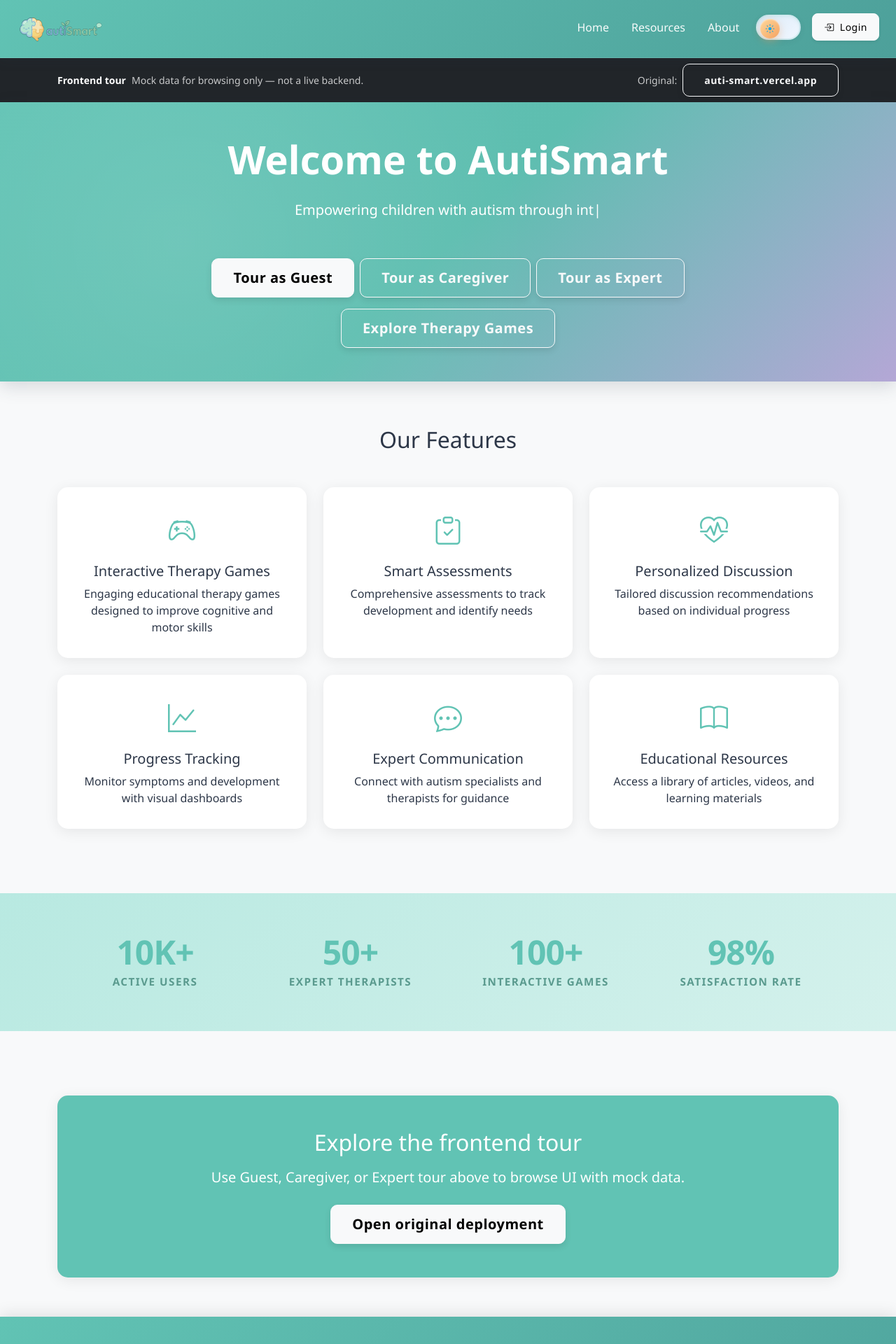
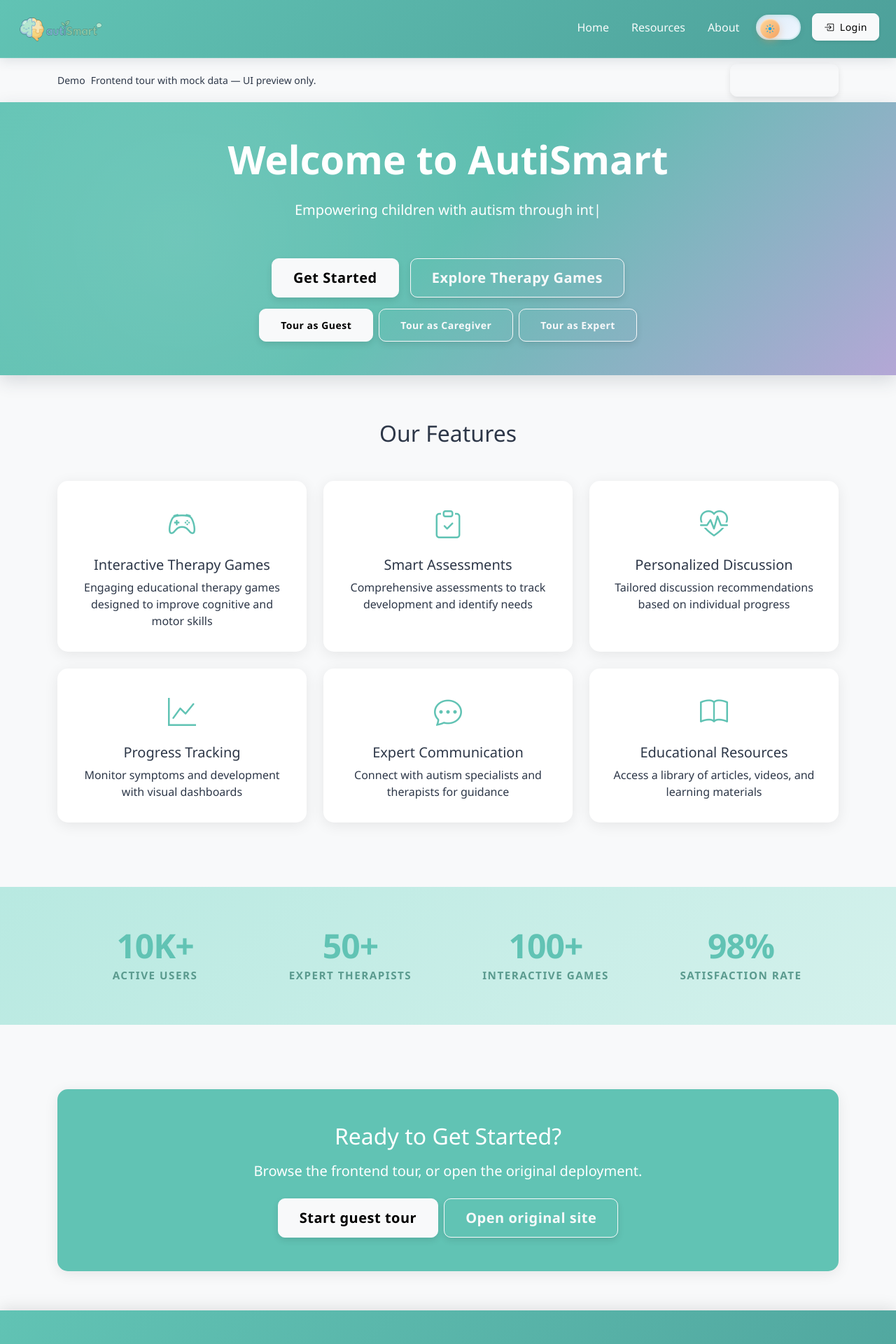
Before and after one commit to AliShah1029384756/Fyp-Autismart, a React (Vite) app in the folder frontend/: page / in a window 1280 px wide. Shown: the top 1920 px of the page at 70% size. Built offline with nearby package versions, Linux system fonts and the light colour scheme; no server answers.

Commit message:
Polish Home demo UI to AutiSmart teal palette (clean, not black)

```diff
--- a/frontend/src/pages/Home.jsx
+++ b/frontend/src/pages/Home.jsx
@@ -118,21 +118,21 @@ const Home = () => {
 
   return (
     <div>
-      <div className="bg-dark text-white py-2 px-3">
+      {/* Clean brand-colored demo strip */}
+      <div className="demo-banner py-2 px-3">
         <div className="container d-flex flex-wrap align-items-center justify-content-between gap-2 small">
-          <div>
-            <strong className="me-2">Frontend tour</strong>
-            <span className="opacity-75">Mock data for browsing only — not a live backend.</span>
+          <div className="d-flex flex-wrap align-items-center gap-2">
+            <span className="demo-pill">Demo</span>
+            <span>Frontend tour with mock data — UI preview only.</span>
           </div>
           <div className="d-flex flex-wrap gap-2 align-items-center">
-            <span className="opacity-75">Original:</span>
             <a
               href={ORIGINAL_URL}
               target="_blank"
               rel="noopener noreferrer"
               className="btn btn-sm btn-outline-light"
             >
-              auti-smart.vercel.app
+              Original site
             </a>
             {isDemoMode && (
               <button
@@ -164,25 +164,16 @@ const Home = () => {
             </span>
           </p>
 
-          {!isAuthenticated || isDemoMode ? (
-            <div className="d-flex gap-2 justify-content-center flex-wrap slide-up delay-2 mb-3">
-              <button type="button" className="btn btn-light btn-lg btn-hover-lift" onClick={() => beginTour('guest')}>
-                Tour as Guest
-              </button>
-              <button type="button" className="btn btn-outline-light btn-lg btn-hover-lift" onClick={() => beginTour('caregiver')}>
-                Tour as Caregiver
-              </button>
-              <button type="button" className="btn btn-outline-light btn-lg btn-hover-lift" onClick={() => beginTour('expert')}>
-                Tour as Expert
-              </button>
-            </div>
-          ) : null}
-
-          <div className="d-flex gap-3 justify-content-center flex-wrap slide-up delay-2">
+          <div className="d-flex gap-3 justify-content-center flex-wrap slide-up delay-2 mb-3">
             {!isAuthenticated ? (
-              <Link to="/games" className="btn btn-outline-light btn-lg btn-hover-lift">
-                Explore Therapy Games
-              </Link>
+              <>
+                <Link to="/games" className="btn btn-light btn-lg btn-hover-lift">
+                  Get Started
+                </Link>
+                <Link to="/games" className="btn btn-outline-light btn-lg btn-hover-lift">
+                  Explore Therapy Games
+                </Link>
+              </>
             ) : (
               <>
                 <Link to="/dashboard" className="btn btn-light btn-lg btn-hover-lift">
@@ -191,12 +182,29 @@ const Home = () => {
                 <Link to="/games" className="btn btn-outline-light btn-lg btn-hover-lift">
                   Explore Therapy Games
                 </Link>
-                <Link to="/demo-child" className="btn btn-outline-light btn-lg btn-hover-lift">
-                  Demo child & assessments
-                </Link>
               </>
             )}
           </div>
+
+          {/* Compact tour row — secondary, brand-aligned */}
+          {(!isAuthenticated || isDemoMode) && (
+            <div className="tour-actions d-flex gap-2 justify-content-center flex-wrap slide-up delay-2 mt-2">
+              <button type="button" className="btn btn-sm btn-light" onClick={() => beginTour('guest')}>
+                Tour as Guest
+              </button>
+              <button type="button" className="btn btn-sm btn-outline-light" onClick={() => beginTour('caregiver')}>
+                Tour as Caregiver
+              </button>
+              <button type="button" className="btn btn-sm btn-outline-light" onClick={() => beginTour('expert')}>
+                Tour as Expert
+              </button>
+              {isDemoMode && (
+                <Link to="/demo-child" className="btn btn-sm btn-outline-light">
+                  Demo child
+                </Link>
+              )}
+            </div>
+          )}
         </div>
       </section>
 
@@ -310,13 +318,18 @@ const Home = () => {
           <div className="container">
             <div className="card text-white cta-card" style={{ backgroundColor: '#61C3B4' }}>
               <div className="card-body text-center p-5">
-                <h2 className="mb-3 fade-in-up">Explore the frontend tour</h2>
+                <h2 className="mb-3 fade-in-up">Ready to Get Started?</h2>
                 <p className="lead mb-4 fade-in-up" style={{ animationDelay: '0.2s' }}>
-                  Use Guest, Caregiver, or Expert tour above to browse UI with mock data.
+                  Browse the frontend tour, or open the original deployment.
                 </p>
-                <a href={ORIGINAL_URL} target="_blank" rel="noopener noreferrer" className="btn btn-light btn-lg btn-hover-lift">
-                  Open original deployment
-                </a>
+                <div className="d-flex gap-2 justify-content-center flex-wrap">
+                  <button type="button" className="btn btn-light btn-lg btn-hover-lift" onClick={() => beginTour('guest')}>
+                    Start guest tour
+                  </button>
+                  <a href={ORIGINAL_URL} target="_blank" rel="noopener noreferrer" className="btn btn-outline-light btn-lg btn-hover-lift">
+                    Open original site
+                  </a>
+                </div>
               </div>
             </div>
           </div>
```
